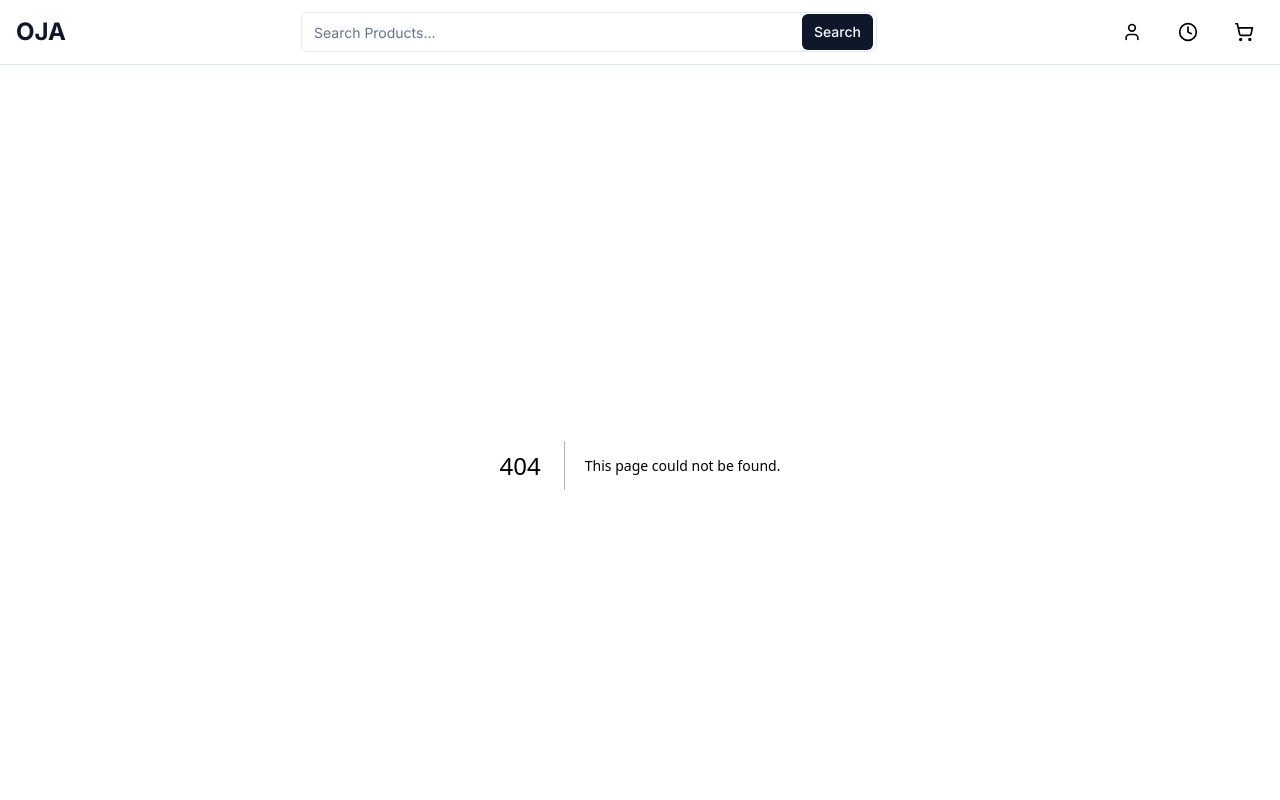
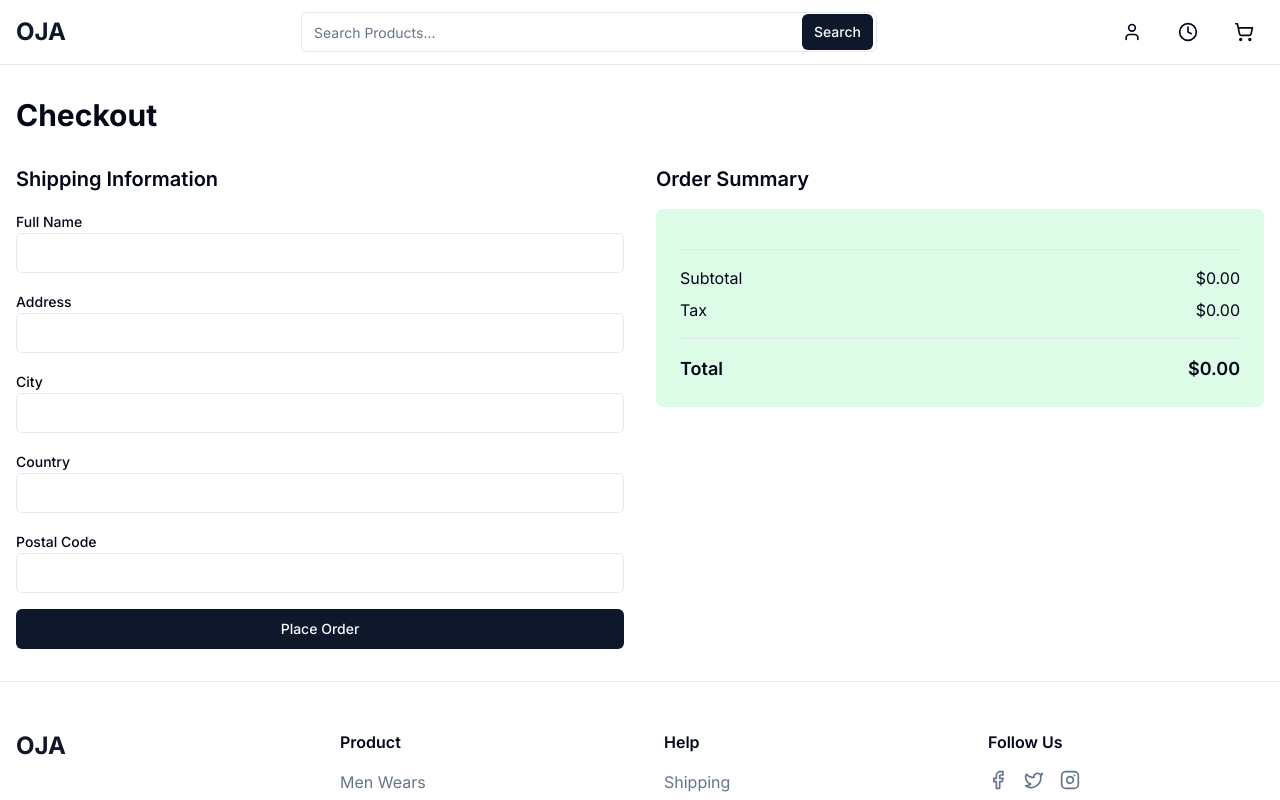
Before and after one commit to TundeAwogbami/oja-ecommerce, a Next.js app: page /checkout in a window 1280 px wide. Before the commit this address had no page. Shown: the top 800 px of the page. Built offline with nearby package versions, Linux system fonts and the light colour scheme.

Commit message:
Added Map and Location

```diff
--- a/app/cart/page.tsx
+++ b/app/cart/page.tsx
@@ -5,13 +5,19 @@ import { Button } from "@/components/ui/button"
 import { Input } from "@/components/ui/input"
 import Image from 'next/image'
 import { Minus, Plus, X } from 'lucide-react'
+import { useRouter } from 'next/navigation'
 
 export default function CartPage() {
   const { items, removeItem, updateQuantity } = useCart()
+  const router = useRouter()
 
   const subtotal = items.reduce((total, item) => total + item.price * item.quantity, 0)
   const tax = subtotal * 0.1 // Assuming 10% tax
   const total = subtotal + tax
+
+  const handleCheckout = () => {
+    router.push('/checkout')
+  }
 
   return (
     <div className="container mx-auto px-4 py-8">
@@ -76,7 +82,12 @@ export default function CartPage() {
                 <span>Total</span>
                 <span>${total.toFixed(2)}</span>
               </div>
-              <Button className="w-full mt-6" size="lg">
+              <Button
+                className="w-full mt-6"
+                size="lg"
+                onClick={handleCheckout}
+                disabled={items.length === 0}
+              >
                 Proceed to Checkout
               </Button>
             </div>
--- /dev/null
+++ b/app/checkout/page.tsx
@@ -0,0 +1,82 @@
+'use client'
+
+import { useCart } from '@/contexts/CartContext'
+import { Button } from "@/components/ui/button"
+import { Input } from "@/components/ui/input"
+import { Label } from "@/components/ui/label"
+import { useRouter } from 'next/navigation'
+
+export default function CheckoutPage() {
+  const { items } = useCart()
+  const router = useRouter()
+
+  const subtotal = items.reduce((total, item) => total + item.price * item.quantity, 0)
+  const tax = subtotal * 0.1 // Assuming 10% tax
+  const total = subtotal + tax
+
+  const handleSubmit = (e: React.FormEvent) => {
+    e.preventDefault()
+    // Here you would typically process the payment and create the order
+    // For now, we'll just redirect to a success page
+    router.push('/checkout/success')
+  }
+
+  return (
+    <div className="container mx-auto px-4 py-8">
+      <h1 className="text-3xl font-bold mb-8">Checkout</h1>
+      <div className="grid md:grid-cols-2 gap-8">
+        <div>
+          <h2 className="text-xl font-semibold mb-4">Shipping Information</h2>
+          <form onSubmit={handleSubmit} className="space-y-4">
+            <div>
+              <Label htmlFor="name">Full Name</Label>
+              <Input id="name" required />
+            </div>
+            <div>
+              <Label htmlFor="address">Address</Label>
+              <Input id="address" required />
+            </div>
+            <div>
+              <Label htmlFor="city">City</Label>
+              <Input id="city" required />
+            </div>
+            <div>
+              <Label htmlFor="country">Country</Label>
+              <Input id="country" required />
+            </div>
+            <div>
+              <Label htmlFor="postal">Postal Code</Label>
+              <Input id="postal" required />
+            </div>
+            <Button type="submit" className="w-full">Place Order</Button>
+          </form>
+        </div>
+        <div>
+          <h2 className="text-xl font-semibold mb-4">Order Summary</h2>
+          <div className="bg-green-100 p-6 rounded-lg">
+            {items.map((item) => (
+              <div key={item.id} className="flex justify-between mb-2">
+                <span>{item.name} x {item.quantity}</span>
+                <span>${(item.price * item.quantity).toFixed(2)}</span>
+              </div>
+            ))}
+            <div className="border-t mt-4 pt-4">
+              <div className="flex justify-between mb-2">
+                <span>Subtotal</span>
+                <span>${subtotal.toFixed(2)}</span>
+              </div>
+              <div className="flex justify-between mb-2">
+                <span>Tax</span>
+                <span>${tax.toFixed(2)}</span>
+              </div>
+              <div className="flex justify-between font-semibold text-lg mt-4 pt-4 border-t">
+                <span>Total</span>
+                <span>${total.toFixed(2)}</span>
+              </div>
+            </div>
+          </div>
+        </div>
+      </div>
+    </div>
+  )
+}
--- /dev/null
+++ b/app/checkout/success/page.tsx
@@ -0,0 +1,121 @@
+'use client'
+
+import { useEffect, useState } from 'react'
+import { Card, CardContent, CardHeader, CardTitle } from "@/components/ui/card"
+import { Phone, MapPin } from 'lucide-react'
+import { GoogleMap, LoadScript, Marker } from '@react-google-maps/api'
+
+// Comes from backend/database
+const orderDetails = {
+  buyer: {
+    name: "Michael David",
+    phone: "+234 1402684557",
+    location: {
+      address: "36, Igbeyinadun Street, ABEOKUTA, Ogun",
+      lat: 7.1475,
+      lng: 3.3619
+    }
+  },
+  seller: {
+    name: "OJA Fashion Store",
+    phone: "+234 1232465698",
+    location: {
+      address: "123 Fashion Avenue, Lagos",
+      lat: 6.5244,
+      lng: 3.3792
+    }
+  }
+}
+
+const mapContainerStyle = {
+  width: '100%',
+  height: '400px'
+}
+
+const center = {
+  lat: (orderDetails.buyer.location.lat + orderDetails.seller.location.lat) / 2,
+  lng: (orderDetails.buyer.location.lng + orderDetails.seller.location.lng) / 2
+}
+
+export default function CheckoutSuccessPage() {
+  const [isLoaded, setIsLoaded] = useState(false)
+
+  useEffect(() => {
+    // In a real app, you might want to fetch the order details here
+    setIsLoaded(true)
+  }, [])
+
+  if (!isLoaded) return <div>Loading...</div>
+
+  return (
+    <div className="container mx-auto px-4 py-8">
+      <h1 className="text-2xl font-bold mb-6">Order Confirmed!</h1>
+
+      <div className="grid gap-6 md:grid-cols-2 mb-6">
+        <Card>
+          <CardHeader>
+            <CardTitle className="text-lg">Buyer Details</CardTitle>
+          </CardHeader>
+          <CardContent>
+            <div className="space-y-2">
+              <p className="font-medium">{orderDetails.buyer.name}</p>
+              <div className="flex items-center gap-2 text-sm text-gray-600">
+                <Phone className="h-4 w-4" />
+                <span>{orderDetails.buyer.phone}</span>
+              </div>
+              <div className="flex items-center gap-2 text-sm text-gray-600">
+                <MapPin className="h-4 w-4" />
+                <span>{orderDetails.buyer.location.address}</span>
+              </div>
+            </div>
+          </CardContent>
+        </Card>
+
+        <Card>
+          <CardHeader>
+            <CardTitle className="text-lg">Seller Details</CardTitle>
+          </CardHeader>
+          <CardContent>
+            <div className="space-y-2">
+              <p className="font-medium">{orderDetails.seller.name}</p>
+              <div className="flex items-center gap-2 text-sm text-gray-600">
+                <Phone className="h-4 w-4" />
+                <span>{orderDetails.seller.phone}</span>
+              </div>
+              <div className="flex items-center gap-2 text-sm text-gray-600">
+                <MapPin className="h-4 w-4" />
+                <span>{orderDetails.seller.location.address}</span>
+              </div>
+            </div>
+          </CardContent>
+        </Card>
+      </div>
+
+      <Card>
+        <CardHeader>
+          <CardTitle className="text-lg">Delivery Map</CardTitle>
+        </CardHeader>
+        <CardContent>
+          <LoadScript googleMapsApiKey={process.env.NEXT_PUBLIC_GOOGLE_MAPS_API_KEY || ''}>
+            <GoogleMap
+              mapContainerStyle={mapContainerStyle}
+              center={center}
+              zoom={11}
+            >
+              <Marker
+                position={orderDetails.buyer.location}
+                label={{ text: "B", color: "white" }}
+                title="Buyer Location"
+              />
+              <Marker
+                position={orderDetails.seller.location}
+                label={{ text: "S", color: "white" }}
+                title="Seller Location"
+              />
+            </GoogleMap>
+          </LoadScript>
+        </CardContent>
+      </Card>
+    </div>
+  )
+}
--- a/package.json
+++ b/package.json
@@ -12,6 +12,7 @@
     "@prisma/client": "^6.0.1",
     "@radix-ui/react-label": "^2.1.0",
     "@radix-ui/react-slot": "^1.0.2",
+    "@react-google-maps/api": "^2.20.3",
     "class-variance-authority": "^0.7.1",
     "clsx": "^2.0.0",
     "formik": "^2.4.6",
```
Also changed, not shown: 1 other file (tests, documents, lock files or other folders).
